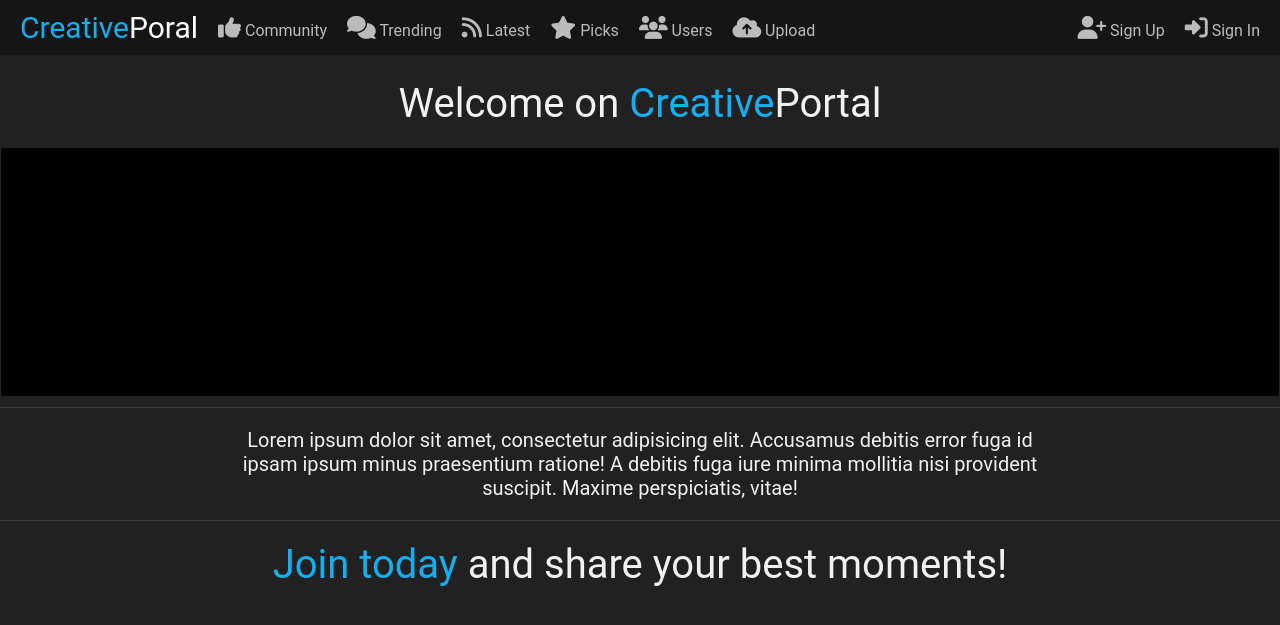
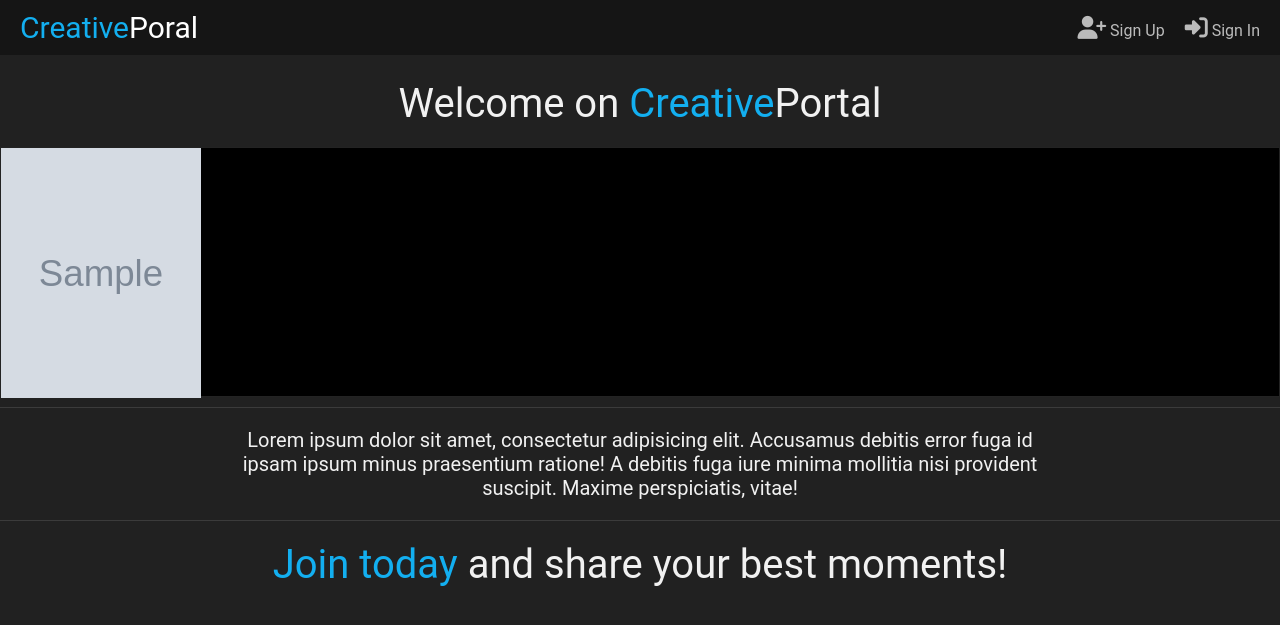
Before and after one commit to biggeorge75/Django-CreativePortal, a Django app: template templates/home.html in a window 1280 px wide. Shown: the top 625 px of the page. Run offline with Django 3.2, Linux system fonts and the light colour scheme; the template is opened without the code that fills it: most values are stand-ins (such as "Sample title", 1, 10 or a date in 2020); grey boxes marked "Sample" are stand-in pictures; parts of the project's set-up code (start-up, migrations or seed data) failed here and were passed over; some libraries are stand-ins or nearby versions.

Commit message:
image grid

```diff
--- /dev/null
+++ b/static/css/image_grid.css
@@ -0,0 +1,7 @@
+.post_item{
+    width: 100%;
+    height: 250px;
+    background-size: cover;
+    background-position: center;
+    background-repeat: no-repeat;
+}
--- a/static/css/main.css
+++ b/static/css/main.css
@@ -1,4 +1,5 @@
 @import "navbar.css";
+@import "image_grid.css";
 
 *{
     box-sizing: border-box;
@@ -45,6 +46,8 @@ hr {
 }
 
 .top_row_container{
+    display: grid;
+    grid-template-columns: repeat(10, minmax(200px, 1fr));
     width: 100%;
     height: 250px;
     background-color: black;
--- a/templates/_navbar.html
+++ b/templates/_navbar.html
@@ -2,16 +2,24 @@
 
     <div class="nav_items">
         <a href="" class="logo_text"> <span class="creative">Creative</span>Poral </a>
+
+        {% if user.is_authenticated %}
             <a href=""><i class="fas fa-thumbs-up form_icon"></i> Community</a>
             <a href=""><i class="fas fa-comments form_icon"></i> Trending</a>
             <a href=""><i class="fas fa-rss form_icon"></i> Latest</a>
             <a href=""><i class="fas fa-star form_icon"></i> Picks</a>
             <a href=""><i class="fas fa-users form_icon"></i> Users</a>
             <a href=""><i class="fas fa-cloud-upload-alt form_icon"></i> Upload</a>
+        {% endif %}
     </div>
 
     <div class="nav_items">
+        {% if user.is_authenticated %}
+            <a href=""><i class="fas fa-user form_icon"></i> Profile</a>
+            <a href=""><i class="fas fa-sign-in-alt form_icon"></i> Sign Out</a>
+        {% else %}
             <a href=""><i class="fas fa-user-plus form_icon"></i> Sign Up</a>
             <a href=""><i class="fas fa-sign-in-alt form_icon"></i> Sign In</a>
+        {% endif %}
     </div>
 </div>
--- a/templates/home.html
+++ b/templates/home.html
@@ -6,7 +6,10 @@
         <div class="title_text">Welcome on <span class="creative">Creative</span>Portal</div>
 
         <div class="top_row_container">
-
+            {% for post in top_row_list %}
+                <div class="post_item" style="background-image: url({{ post.image }})">
+                </div>
+            {% endfor %}
         </div>
 
         <hr>
@@ -14,6 +17,7 @@
         <p class="subtitle_text">Lorem ipsum dolor sit amet, consectetur adipisicing elit. Accusamus debitis error fuga id ipsam ipsum minus praesentium ratione! A debitis fuga iure minima mollitia nisi provident suscipit. Maxime perspiciatis, vitae!</p>
 
         <hr>
-
-        <div class="title_text"><a href=""> <span class="creative"> Join today </span> </a> and share your best moments!</div>
+        {% if not user.is_authenticated %}
+            <div class="title_text"><a href=""> <span class="creative"> Join today </span> </a> and share your best moments!</div>
+        {% endif %}
 {% endblock body %}
```
Also changed, not shown: db.sqlite3. Lines whose indentation alone changed are shown as unchanged.
